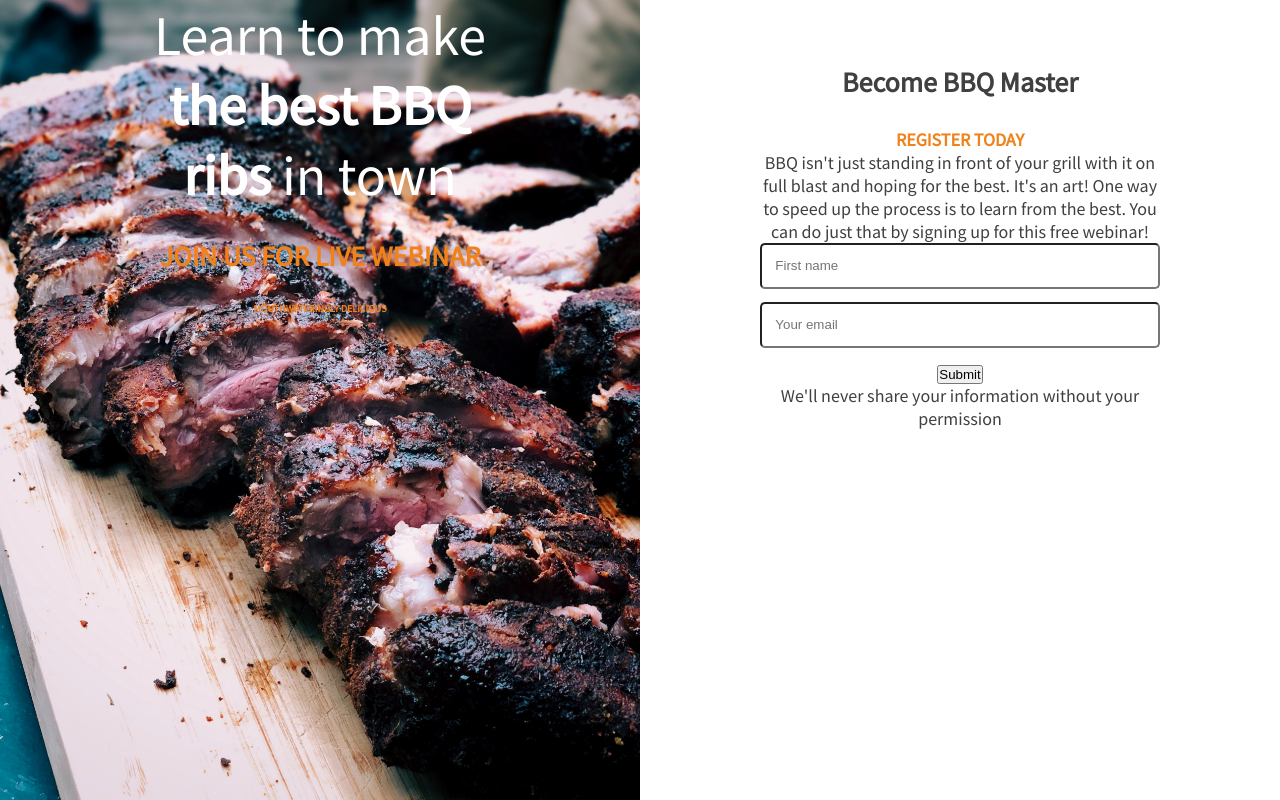
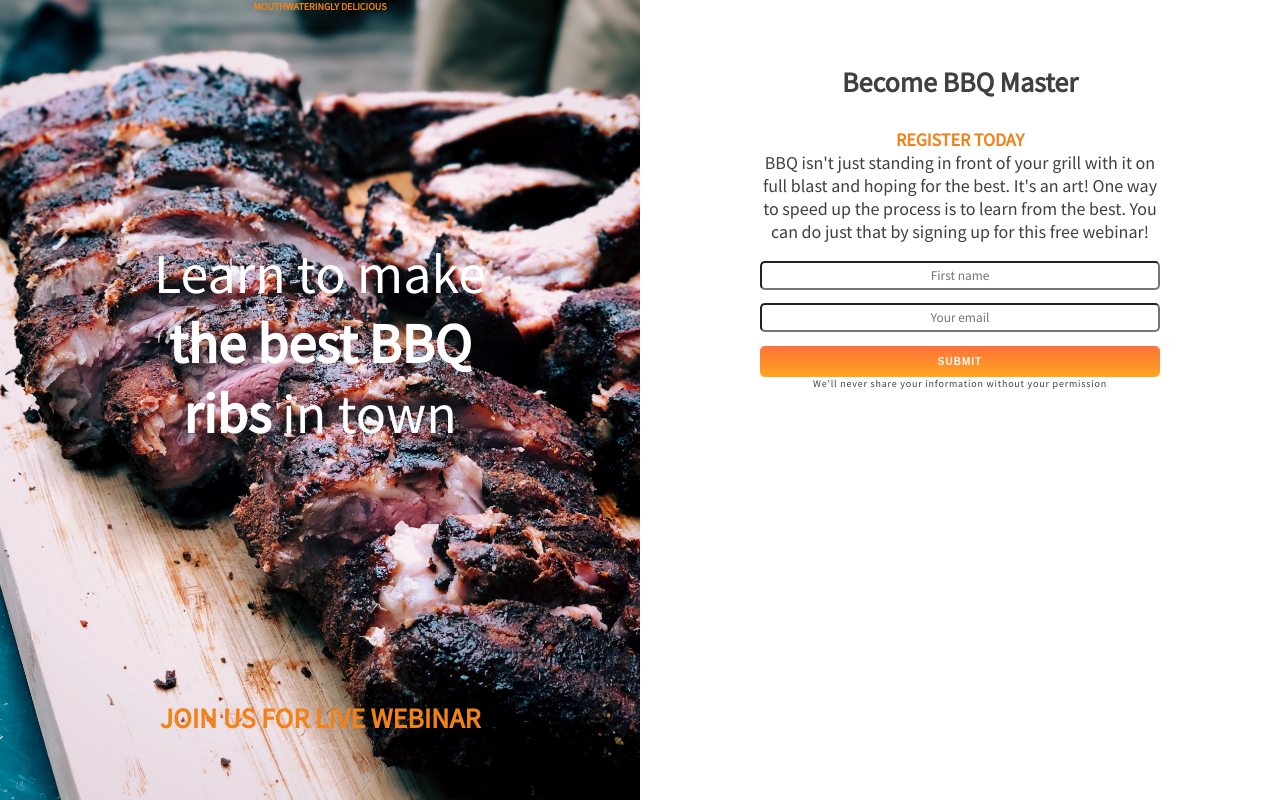
Before and after one commit to Renda02/BBQ-Page, a plain HTML site: page index.html in a window 1280 px wide. Drawn offline with Linux system fonts and the light colour scheme.

Commit message:
styling the form

```diff
--- a/index.html
+++ b/index.html
@@ -14,24 +14,24 @@
 <body>
 
         <div class="main">
-            <div class="wrapper">  <h1 class="title">Learn to make <strong>the best BBQ ribs</strong> in town</h1>
+            <h1 class="title">Learn to make <strong>the best BBQ ribs</strong> in town</h1>
 
                 <p class="buttom-text">Join us for live webinar</p>
-                 <p class="top-text">Mouthwateringly delicious </p></div>
+                 <p class="top-text">Mouthwateringly delicious </p>
 
         </div>
         <div class="bottom">
-            <div class="wrapper"><h2 class="left_title">Become BBQ Master</h2>
+          <h2 class="left_title">Become BBQ Master</h2>
             <p> Register today</p>
             <p class="left_content">BBQ isn't just standing in front of your grill with it on full blast and hoping for
                 the best. It's an art! One way to speed up the process is to learn from the best. You can do just that
-                by signing up for this free webinar!</p></div>
+                by signing up for this free webinar!</p>
 
             <form action="#" method="POST">
                 <input type="text" placeholder="First name" required/>
                 <input type="email" placeholder="Your email" required/>
             </form>
-            <button class="btn-primary">Submit</button>
+            <button class="btn btn-primary">Submit</button>
             <p class="fine-print">We'll never share your information
                 without your permission</p>
 
--- a/src/styles.css
+++ b/src/styles.css
@@ -10,7 +10,6 @@ body {
   color: #404040;
   text-align: center;
   margin: auto;
-
 }
 
 /* Typography */
@@ -52,21 +51,20 @@ strong {
   font-size: 0.625rem;
   font-weight: 900;
   color: #f18119;
-  order: -1;
+order: -1;
   text-align: center;
 }
 
-.fine-print_ {
+.fine-print{
   font-size: 0.625rem;
-  letter-spacing: 1em;
+  letter-spacing: .8px;
 }
-
 
 .main > *,
 .bottom > * {
-    max-width: 400px;
-    margin-left: auto;
-    margin-right: auto;
+  max-width: 400px;
+  margin-left: auto;
+  margin-right: auto;
 }
 
 /* IMAGE */
@@ -88,20 +86,44 @@ strong {
   padding: 2em 1em;
 }
 
-form{
+form {
   width: 80%;
   max-width: 300px;
 }
 
 input,
 .btn {
-    width: 100%;
+  width: 100%;  border-radius: 5px;
 }
 
-input{
+input {
   margin-bottom: 1em;
-  border-radius: 5px;
-  padding: 1em;
+  padding: .3em;
+  text-align: inherit;
+  font-family: inherit;
+  border: .8px thin #404040;
+}
+.btn {
+  display: inline-block;
+  padding: 1em 1.5em;
+  font-size: 0.625rem;
+  text-transform: uppercase;
+  font-weight: 900;
+  letter-spacing: 1px;
+  border: 0;
+  cursor: pointer;
+}
+
+.btn-primary{
+  background: linear-gradient( #ff713b,#ffa51d);
+  color: #fff;
+ transition: color 250ms;
+}
+
+.btn-primary:hover ,
+.btn-primary:active{
+color:#404040 ;
+background: #ff713b;
 }
 
 /*Media query */
@@ -109,8 +131,7 @@ input{
 @media (min-width: 675px) {
   body {
     font-size: 1.125rem;
-      display: flex;
-   align-items: center;
+    display: flex;
   }
   h1 {
     font-size: 3.5rem;
@@ -120,11 +141,6 @@ input{
   h1 + p {
     font-size: 1.75rem;
   }
-
-
-
-
-
 
   .main,
   .bottom {
@@ -147,6 +163,8 @@ input{
     display: flex;
     flex-direction: column;
     align-items: center;
-
   }
+   form{
+     margin-top: 1em;
+   }
 }
```
